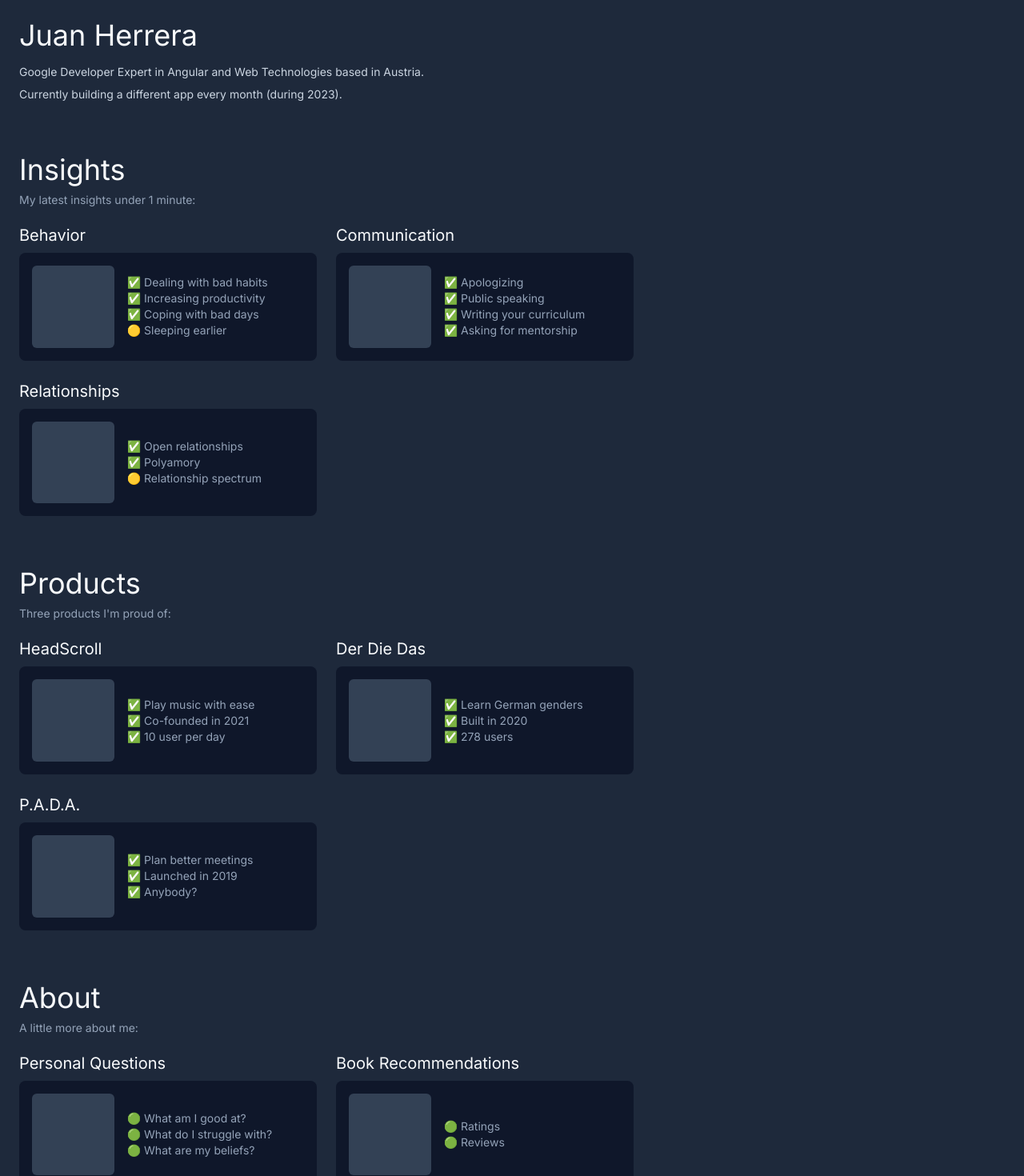
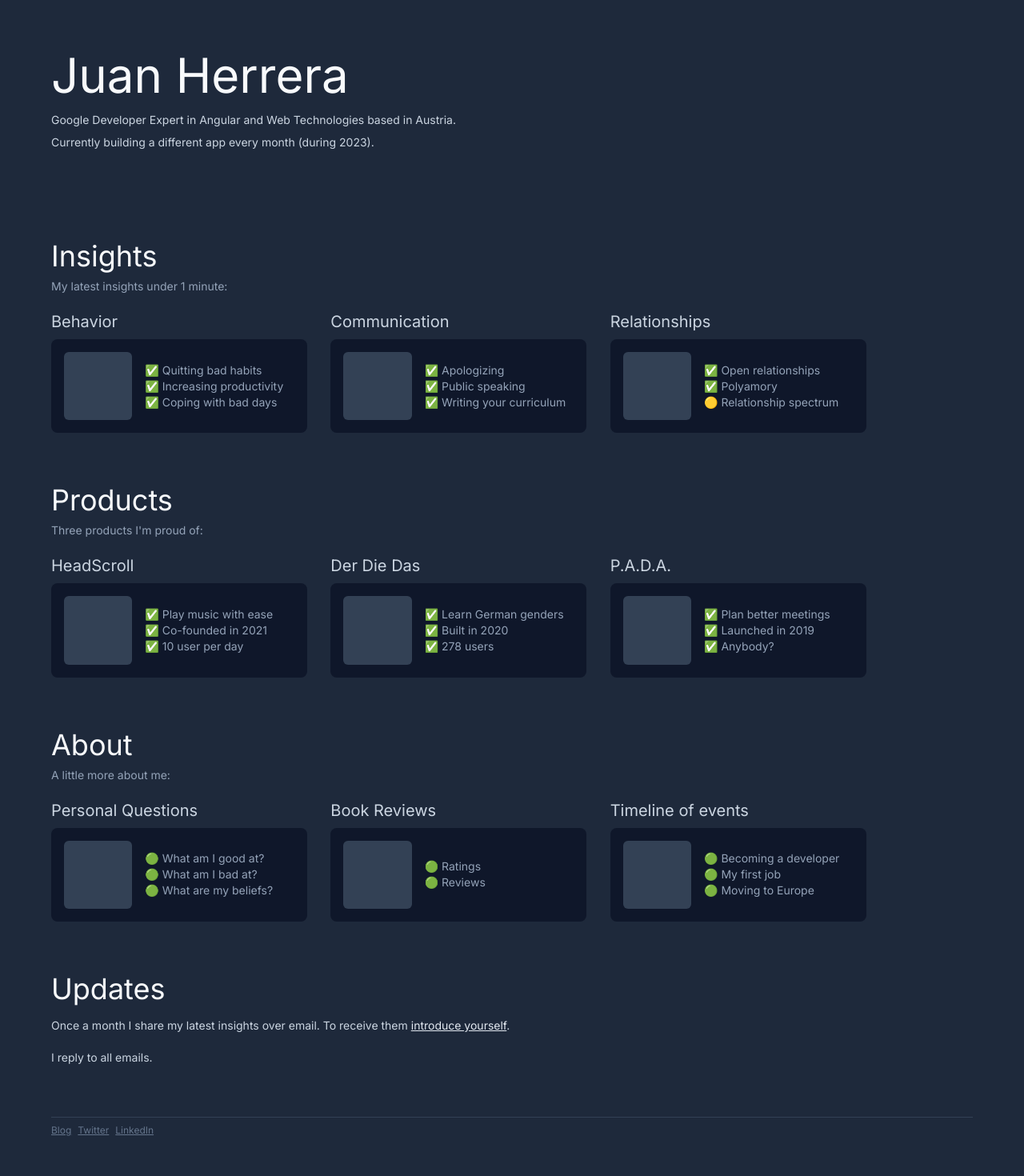
Before and after one commit to jdjuan/jdjuan.io, a Next.js app: page / in a window 1280 px wide. Shown: the top 1470 px of the page at 80% size. Built offline with nearby package versions, Linux system fonts and the light colour scheme; what tailwindcss-debug-screens would draw is missing.

Commit message:
adjust responsive design

```diff
--- a/components/footer.tsx
+++ b/components/footer.tsx
@@ -1,6 +1,6 @@
 const Footer = () => {
   return (
-    <div className='my-8 text-xs text-slate-600'>
+    <div className='my-8 border-t border-slate-700 pt-2 text-xs text-slate-600'>
       <a href='http://' target='_blank' className=' mr-2 text-slate-500 underline' rel='noopener noreferrer'>
         Blog
       </a>
--- a/components/main-layout.tsx
+++ b/components/main-layout.tsx
@@ -14,7 +14,7 @@ export default function MainLayout({ children }: Props) {
         <meta name='viewport' content='width=device-width, initial-scale=1' />
         <link rel='icon' href='/favicon.ico' />
       </Head>
-      <main className={`${inter.className} p-6 pt-6 text-sm text-slate-50 lg:mx-auto`}>
+      <main className={`${inter.className} p-6 text-sm text-slate-50 sm:p-12 md:p-16 lg:mx-auto xl:max-w-7xl`}>
         {children}
         <Footer></Footer>
       </main>
--- a/components/navbar.tsx
+++ b/components/navbar.tsx
@@ -2,7 +2,7 @@ import Link from "next/link";
 
 const Navbar = () => {
   return (
-    <div className='mb-6 text-sm underline'>
+    <div className='mb-4 text-sm underline'>
       <Link href='/'>Back to home</Link>
     </div>
   );
--- a/components/question-sheet.tsx
+++ b/components/question-sheet.tsx
@@ -10,10 +10,10 @@ const QuestionSheet = ({ questionSheet }: Props) => {
       {questionSheet && (
         <>
           {/* MAIN TITLE */}
-          <h1 className='mb-6 text-4xl '>{questionSheet.title}</h1>
+          <h1 className='mb-6 text-4xl md:mb-10 '>{questionSheet.title}</h1>
           <div className='mb-16'>
             {/* QUESTIONS */}
-            <div className='grid gap-4 md:grid-cols-2'>
+            <div className='grid gap-4 md:grid-cols-2 md:gap-6'>
               {questionSheet.items.map((item) => (
                 <div className='max-w-lg rounded-md bg-slate-900 p-4 pt-3' key={item.question}>
                   {/* QUESTION */}
--- a/content/highlights.content.ts
+++ b/content/highlights.content.ts
@@ -9,16 +9,16 @@ export const highlights: Highlight[] = [
         title: "Behavior",
         link: "behavior",
         topics: [
-          "✅ Dealing with bad habits",
+          "✅ Quitting bad habits",
           "✅ Increasing productivity",
           "✅ Coping with bad days",
-          "🟡 Sleeping earlier",
+          // "🟡 Sleeping earlier",
         ],
       },
       {
         title: "Communication",
         link: "communication",
-        topics: ["✅ Apologizing", "✅ Public speaking", "✅ Writing your curriculum", "✅ Asking for mentorship"],
+        topics: ["✅ Apologizing", "✅ Public speaking", "✅ Writing your curriculum"],
       },
       {
         title: "Relationships",
@@ -58,10 +58,10 @@ export const highlights: Highlight[] = [
       {
         title: "Personal Questions",
         link: "about",
-        topics: ["🟢 What am I good at?", "🟢 What do I struggle with?", "🟢 What are my beliefs?"],
+        topics: ["🟢 What am I good at?", "🟢 What am I bad at?", "🟢 What are my beliefs?"],
       },
       {
-        title: "Book Recommendations",
+        title: "Book Reviews",
         link: "books",
         topics: ["🟢 Ratings", "🟢 Reviews"],
       },
--- a/content/timeline.content.tsx
+++ b/content/timeline.content.tsx
@@ -5,7 +5,7 @@ export const fullTimeline: YearTimeline[] = [
     year: 0,
     highlights: [
       {
-        text: () => <>I was born in 1993 in Manizales, Colombia</>,
+        text: () => <>Was born in 1993 in Manizales, Colombia</>,
         subtext: "",
         type: [HighlighType.Lucky],
       },
@@ -15,7 +15,7 @@ export const fullTimeline: YearTimeline[] = [
     year: 4,
     highlights: [
       {
-        text: () => <>I used a computer for the first time</>,
+        text: () => <>Used a computer for the first time</>,
         subtext: "It profoundly influenced my interest for software.",
         type: [HighlighType.Lucky],
       },
@@ -174,7 +174,7 @@ export const fullTimeline: YearTimeline[] = [
     year: 18,
     highlights: [
       {
-        text: () => <>I was featured in movie theathers in Colombia</>,
+        text: () => <>Was featured in movie theathers in Colombia</>,
         subtext: "It was mini documentary about the International Park of Creativity.",
         type: [HighlighType.Achievement],
       },
--- a/pages/books.tsx
+++ b/pages/books.tsx
@@ -27,6 +27,7 @@ export const Books: NextPageWithLayout = () => {
         </span>{" "}
         or <span className='cursor-pointer underline'>year read</span>
       </p> */}
+      <h1 className='mb-6 text-4xl md:mb-10 '>Books Reviews</h1>
       <div className='grid gap-4 sm:grid-cols-2 md:max-w-3xl lg:max-w-full lg:grid-cols-3'>
         {books.map(({ author, comment, rating, title, yearRead }) => (
           <div
--- a/pages/index.tsx
+++ b/pages/index.tsx
@@ -1,4 +1,3 @@
-import cx from "classnames";
 import { highlights } from "../content/highlights.content";
 import { ReactElement } from "react";
 import MainLayout from "../components/main-layout";
@@ -10,8 +9,8 @@ export const Home: NextPageWithLayout = () => {
   return (
     <>
       {/* INTRO */}
-      <div className='mb-16'>
-        <h1 className='mb-4 text-4xl'>Juan Herrera</h1>
+      <div className='mb-16 lg:mb-28'>
+        <h1 className='mb-4 text-4xl sm:text-5xl lg:text-6xl'>Juan Herrera</h1>
         <div className='max-w-lg text-slate-300'>
           <p className='mb-2'>Google Developer Expert in Angular and Web Technologies based in Austria.</p>
           <p>Currently building a different app every month (during 2023).</p>
@@ -23,15 +22,14 @@ export const Home: NextPageWithLayout = () => {
         <div className='mb-16' key={highlight.title}>
           <h2 className='mb-2 text-4xl'>{highlight.title}</h2>
           <p className='text-sm text-slate-400'>{highlight.description}</p>
-
           {/* HIGHLIGHTS GRID */}
-          <div className='my-5 grid gap-6 md:max-w-3xl md:grid-cols-2'>
+          <div className='my-5 grid gap-6 md:max-w-2xl md:grid-cols-2 lg:max-w-5xl lg:grid-cols-3'>
             {/* HIGHLIGHT BLOCK */}
             {highlight.items.map(({ title, link, isExternalLink, topics }) => (
               <Link passHref={isExternalLink} key={title} target={isExternalLink ? "_blank" : "_self"} href={link}>
                 {/* HIGHLIGHT TITLE */}
-                <h3 className='mb-2 text-xl'>{title}</h3>
-                <div className='grid max-w-sm grid-cols-12 items-center gap-4 rounded-lg bg-slate-900 p-4 hover:bg-black'>
+                <h3 className='mb-2 text-xl text-slate-300'>{title}</h3>
+                <div className='grid max-w-xs grid-cols-12 items-center gap-4 rounded-lg bg-slate-900 p-4 hover:bg-black'>
                   {/* HIGHLIGHT ICON */}
                   <div className='col-span-4'>
                     <div className='aspect-square w-full rounded-md bg-slate-700 bg-clip-content'></div>
--- a/pages/timeline.tsx
+++ b/pages/timeline.tsx
@@ -22,6 +22,7 @@ const Timeline = () => {
   return (
     <>
       <Navbar></Navbar>
+      <h1 className='mb-6 text-4xl md:mb-10'>Timeline</h1>
       <div className='text-slate-300'>Each square is a year of my life:</div>
       <br />
       <div className='max-w-sm sm:max-w-full '>
```
